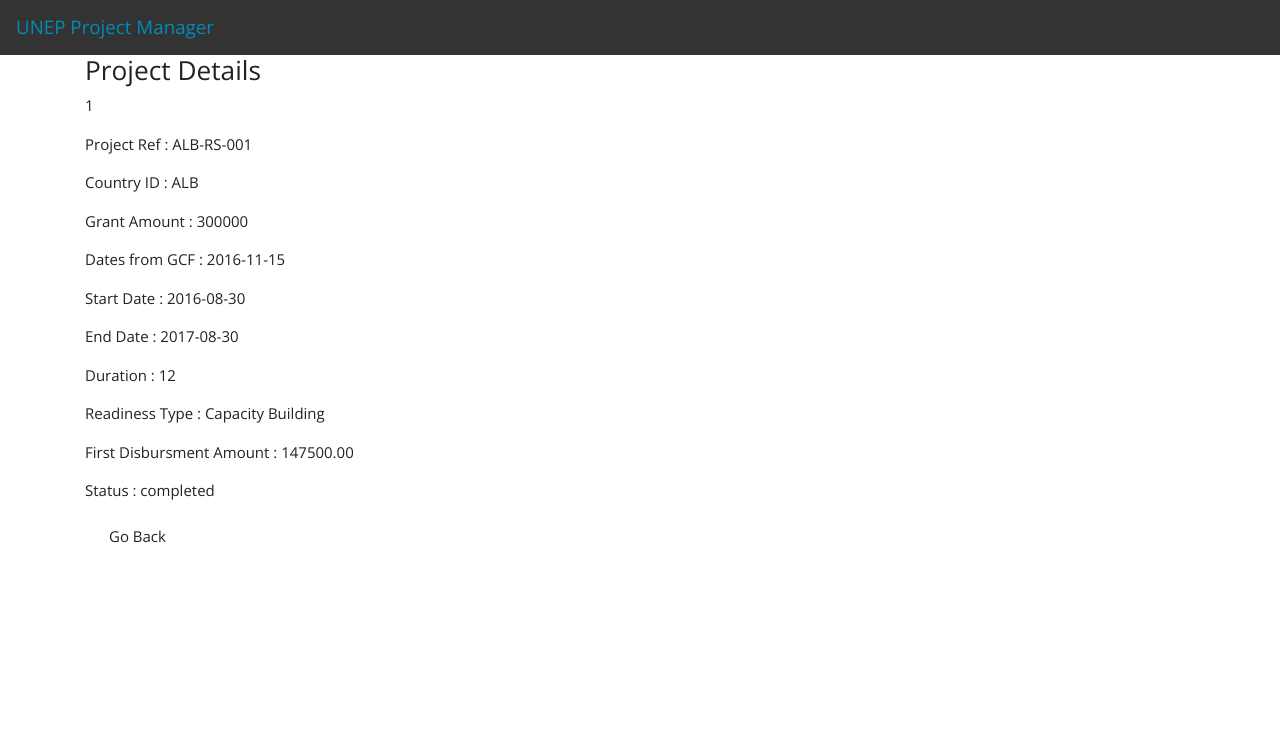
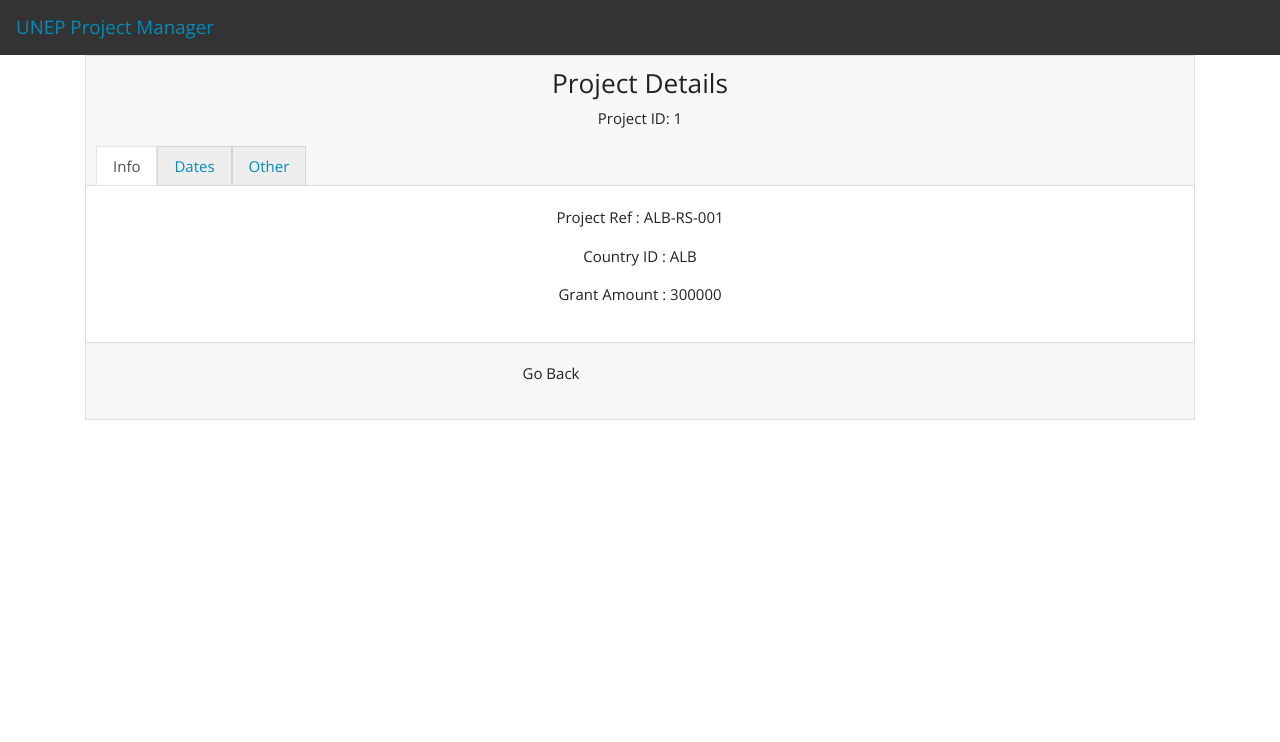
Before and after one commit to MutugiBrian/Todo-list, a CodeIgniter app: page /database/index.php/welcome/view/1 in a window 1280 px wide. Shown: the top 742 px of the page. Run offline with CodeIgniter, Linux system fonts and the light colour scheme; data comes from the database, SQL or seed files in the repository; some libraries are stand-ins or nearby versions.

Commit message:
View card

```diff
--- a/application/views/view.php
+++ b/application/views/view.php
@@ -1,23 +1,48 @@
 <?php include_once('header.php'); ?>
 <div class="container">
-
+    <div class="card text-center">
+      <div class="card-header">
         <h3>Project Details</h3>
-        <p><?php echo $project->project_id;?></p>
+        <p>Project ID: <?php echo $project->project_id;?></p>
+        <ul class="nav nav-tabs card-header-tabs">
+          <li class="nav-item">
+            <a class="nav-link active" data-toggle="tab" id="info-tab" href="#home">Info</a>
+          </li>
+          <li class="nav-item">
+            <a class="nav-link" data-toggle="tab" id="dates-tab" href="#dates">Dates</a>
+          </li>
+          <li class="nav-item">
+            <a class="nav-link" data-toggle="tab" id="other-tab" href="#other">Other</a>
+          </li>
+        </ul>
+      </div>
+      <div class="card-body">
+        <div class="tab-content">
+          <div class="tab-pane active" id="home" role="tabpanel" aria-labelledby="info-tab">
             <p>Project Ref : <?php echo $project->project_ref;?></p>
             <p>Country ID : <?php echo $project->country_id;?></p>
             <p>Grant Amount : <?php echo $project->grant_amount;?></p>
+          </div>
+          <div class="tab-pane" id="dates" role="tabpanel" aria-labelledby="dates-tab">
             <p>Dates from GCF : <?php echo $project->dates_from_gcf;?></p>
             <p>Start Date : <?php echo $project->start_date;?></p>
             <p>End Date : <?php echo $project->end_date;?></p>
-        <p>Duration : <?php echo $project->duration;?></p>
+            <p>Duration : <?php echo $project->duration;?> months</p>
+          </div>
+          <div class="tab-pane" id="other" role="tabpanel" aria-labelledby="other-tab">
             <p>Readiness Type : <?php echo $project->readiness_type;?></p>
             <p>First Disbursment Amount : <?php echo $project->first_disbursment;?></p>
             <p>Status : <?php echo $project->status;?></p>
+          </div>
+        </div>
+      </div>
+      <div class="card-footer text-muted">
         <div class="form-group">
             <div class="col-md-10 col-md-offset-2">
                 <?php echo anchor('welcome', 'Go Back', ['class'=>'btn btn default']);?>
             </div>
         </div>
       </div>
-
+    </div>
+</div>
 <?php include_once('footer.php'); ?>
--- a/assets/css/style.css
+++ b/assets/css/style.css
@@ -1,5 +1,6 @@
 .alert-close{
-	padding: 0.75rem 1.25rem;
+	padding-top: 1rem;
+	padding-bottom: 1rem;
 }
 .alert-close:hover{
 	color: #fff;
```
Also changed, not shown: application/views/welcome_message.php (+6 -6 lines). Lines whose indentation alone changed are shown as unchanged.
